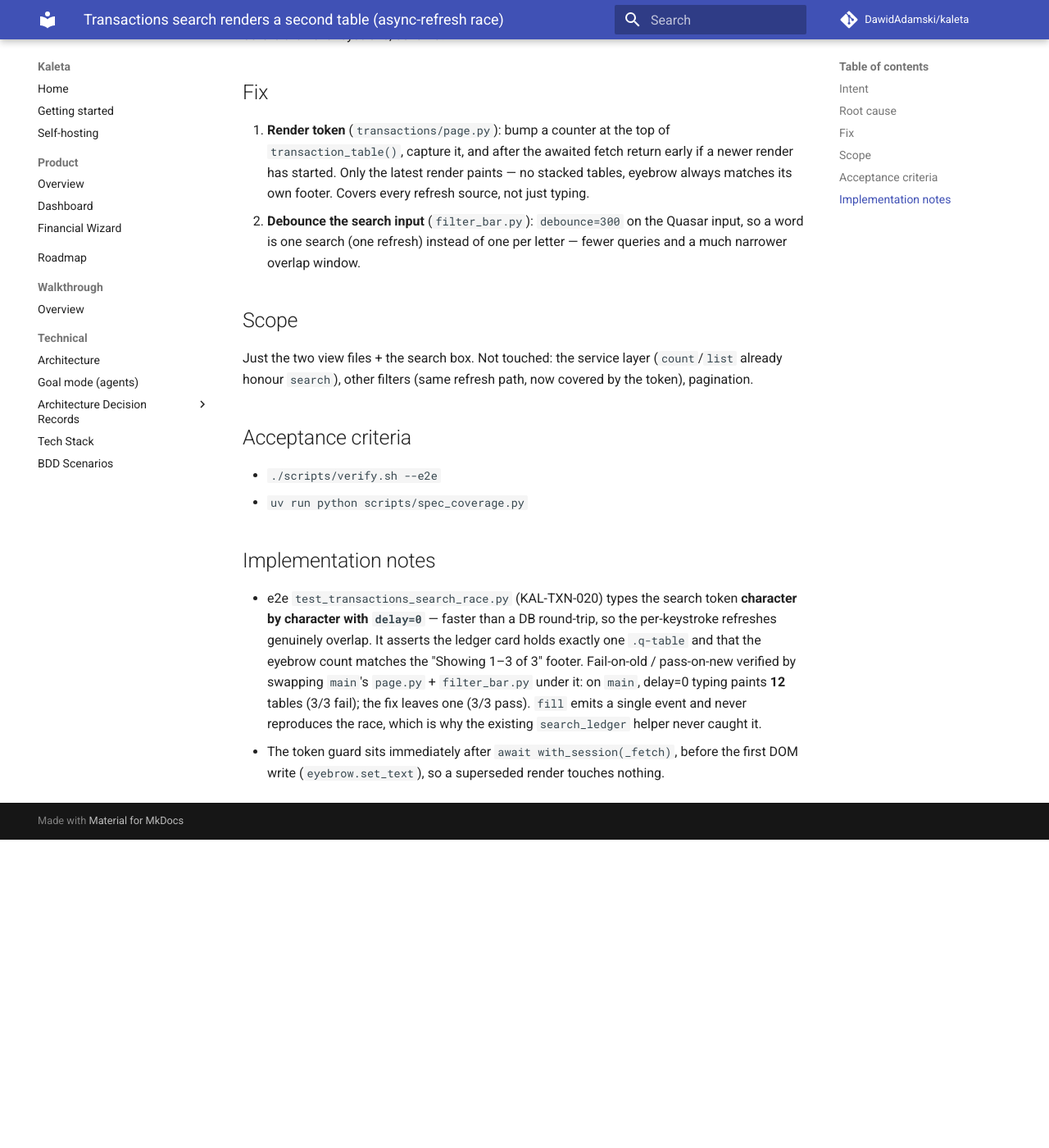
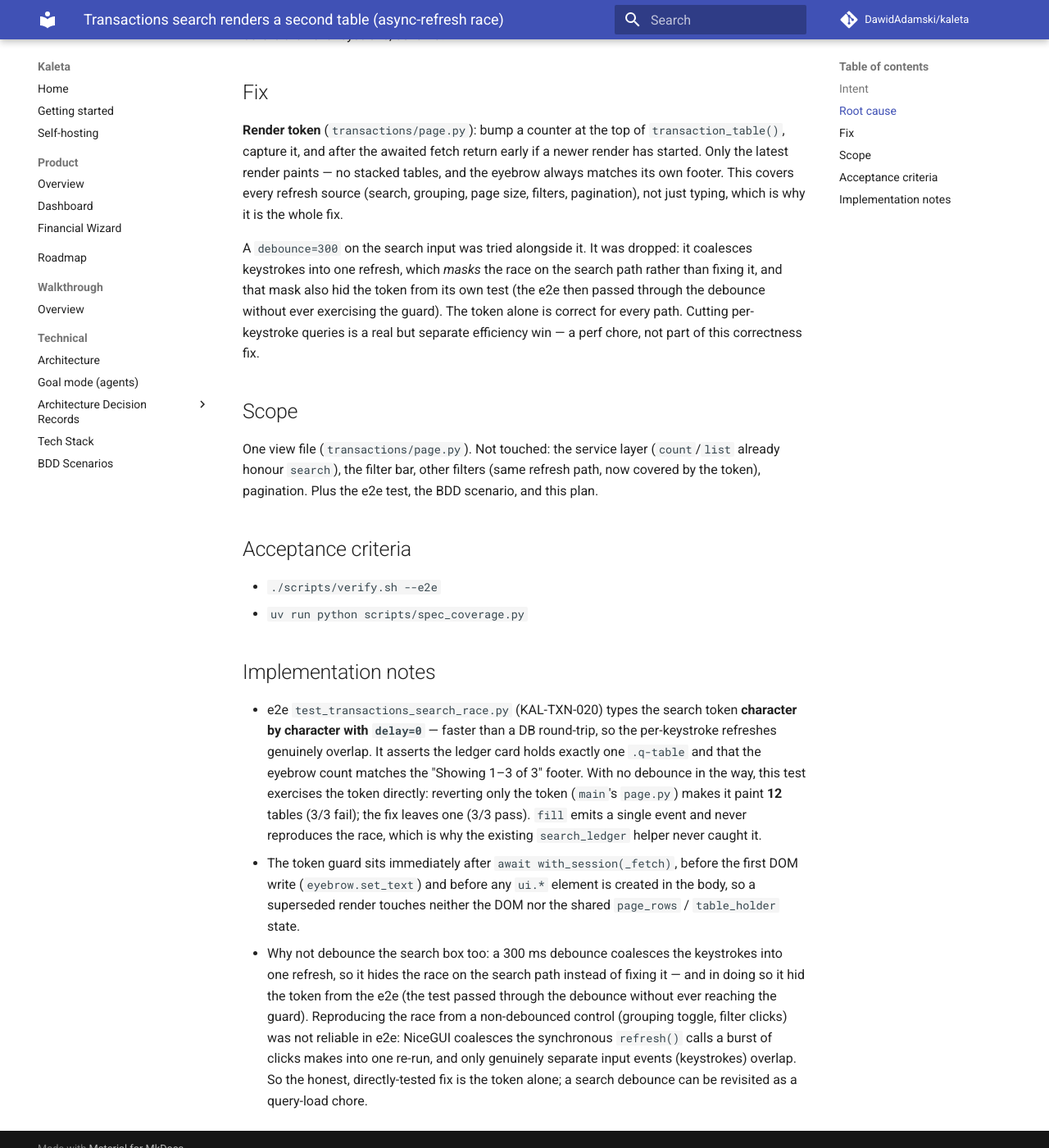
Before and after one commit to DawidAdamski/kaleta, an MkDocs documentation site: the page built from docs/plans/transactions-search-render-race.md, in a window 1280 px wide and 1400 px high, scrolled down 615 px. Shown: the whole window at 82% size. Built offline with MkDocs 1.6.1 and Material for MkDocs 9.7.7, drawn with Linux system fonts in a browser that asks for light colours; comment, search, counter and statistics services are not loaded; before the commit the page ends 1639 px from its top, so only the background shows below that.

Commit message:
fix(transactions): drop debounce, keep the render-token guard as the fix
Reviewer caught that the debounce=300 added alongside the token masked the race
on the search path, so the e2e passed through the debounce without ever
exercising the guard — the token was untested.

The render token alone is the complete, correct fix (it covers every refresh
source), and with no debounce in the way the delay=0 search test exercises it
directly: reverting only the token makes the test paint 12 tables again.

Drop the search debounce; a query-load debounce can be a separate perf chore
(logged in chores.md). Also remove the grouping-toggle test: NiceGUI coalesces
the synchronous refresh() calls a burst of clicks makes, so it never reproduced
the race and proved nothing.

Covers: KAL-TXN-020

Co-Authored-By: Claude Opus 4.8 <noreply@anthropic.com>

```diff
--- a/docs/plans/transactions-search-render-race.md
+++ b/docs/plans/transactions-search-render-race.md
@@ -29,19 +29,25 @@ window is wide; locally the queries return before the next keystroke, so it
 hid.
 
 ## Fix
-1. **Render token** (`transactions/page.py`): bump a counter at the top of
-   `transaction_table()`, capture it, and after the awaited fetch return early
-   if a newer render has started. Only the latest render paints — no stacked
-   tables, eyebrow always matches its own footer. Covers every refresh source,
-   not just typing.
-2. **Debounce the search input** (`filter_bar.py`): `debounce=300` on the
-   Quasar input, so a word is one search (one refresh) instead of one per
-   letter — fewer queries and a much narrower overlap window.
+**Render token** (`transactions/page.py`): bump a counter at the top of
+`transaction_table()`, capture it, and after the awaited fetch return early if a
+newer render has started. Only the latest render paints — no stacked tables, and
+the eyebrow always matches its own footer. This covers every refresh source
+(search, grouping, page size, filters, pagination), not just typing, which is
+why it is the whole fix.
+
+A `debounce=300` on the search input was tried alongside it. It was dropped: it
+coalesces keystrokes into one refresh, which *masks* the race on the search path
+rather than fixing it, and that mask also hid the token from its own test (the
+e2e then passed through the debounce without ever exercising the guard). The
+token alone is correct for every path. Cutting per-keystroke queries is a real
+but separate efficiency win — a perf chore, not part of this correctness fix.
 
 ## Scope
-Just the two view files + the search box. Not touched: the service layer
-(`count`/`list` already honour `search`), other filters (same refresh path, now
-covered by the token), pagination.
+One view file (`transactions/page.py`). Not touched: the service layer
+(`count`/`list` already honour `search`), the filter bar, other filters (same
+refresh path, now covered by the token), pagination. Plus the e2e test, the
+BDD scenario, and this plan.
 
 ## Acceptance criteria
 - `./scripts/verify.sh --e2e`
@@ -52,11 +58,21 @@ covered by the token), pagination.
   **character by character with `delay=0`** — faster than a DB round-trip, so
   the per-keystroke refreshes genuinely overlap. It asserts the ledger card
   holds exactly one `.q-table` and that the eyebrow count matches the
-  "Showing 1–3 of 3" footer. Fail-on-old / pass-on-new verified by swapping
-  `main`'s `page.py` + `filter_bar.py` under it: on `main`, delay=0 typing
-  paints **12** tables (3/3 fail); the fix leaves one (3/3 pass). `fill` emits
-  a single event and never reproduces the race, which is why the existing
+  "Showing 1–3 of 3" footer. With no debounce in the way, this test exercises
+  the token directly: reverting only the token (`main`'s `page.py`) makes it
+  paint **12** tables (3/3 fail); the fix leaves one (3/3 pass). `fill` emits a
+  single event and never reproduces the race, which is why the existing
   `search_ledger` helper never caught it.
 - The token guard sits immediately after `await with_session(_fetch)`, before
-  the first DOM write (`eyebrow.set_text`), so a superseded render touches
-  nothing.
+  the first DOM write (`eyebrow.set_text`) and before any `ui.*` element is
+  created in the body, so a superseded render touches neither the DOM nor the
+  shared `page_rows` / `table_holder` state.
+- Why not debounce the search box too: a 300 ms debounce coalesces the
+  keystrokes into one refresh, so it hides the race on the search path instead
+  of fixing it — and in doing so it hid the token from the e2e (the test passed
+  through the debounce without ever reaching the guard). Reproducing the race
+  from a non-debounced control (grouping toggle, filter clicks) was not
+  reliable in e2e: NiceGUI coalesces the synchronous `refresh()` calls a burst
+  of clicks makes into one re-run, and only genuinely separate input events
+  (keystrokes) overlap. So the honest, directly-tested fix is the token alone;
+  a search debounce can be revisited as a query-load chore.
```
Also changed, not shown: docs/plans/chores.md (+7 -0 lines), 1 other file.
